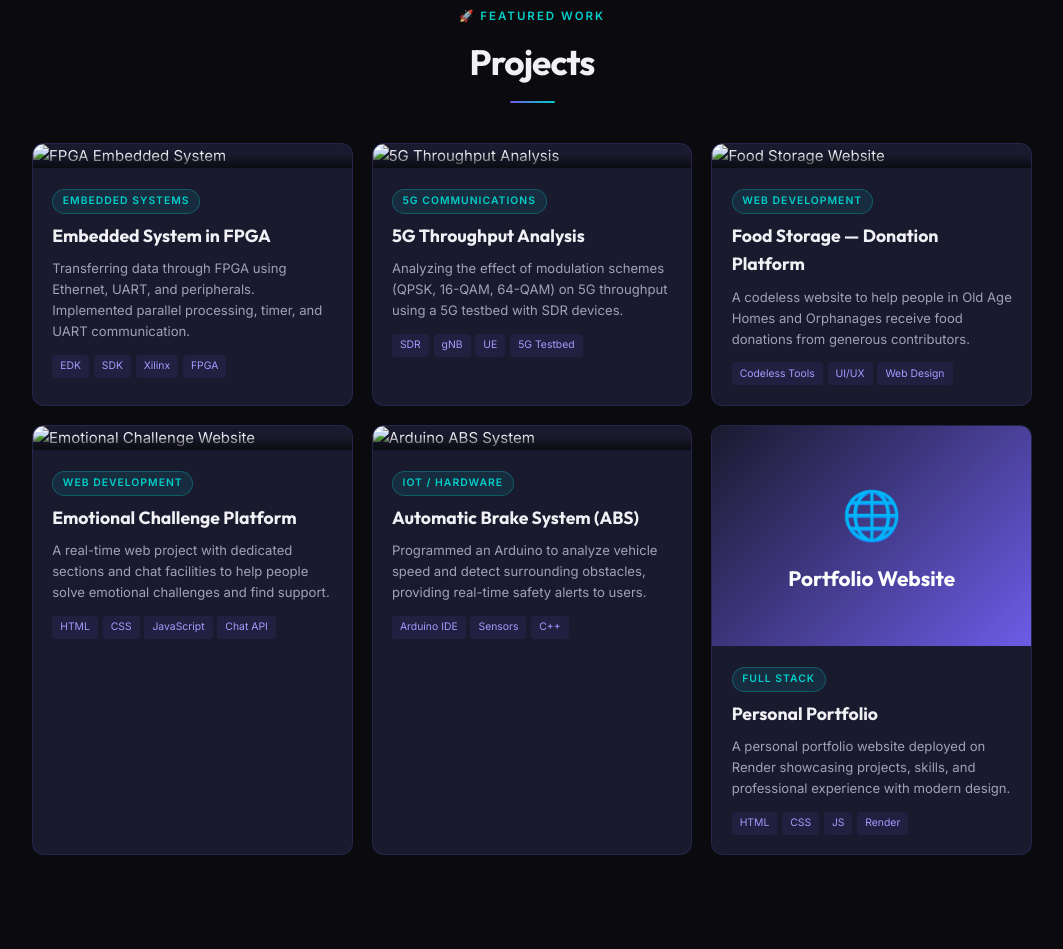
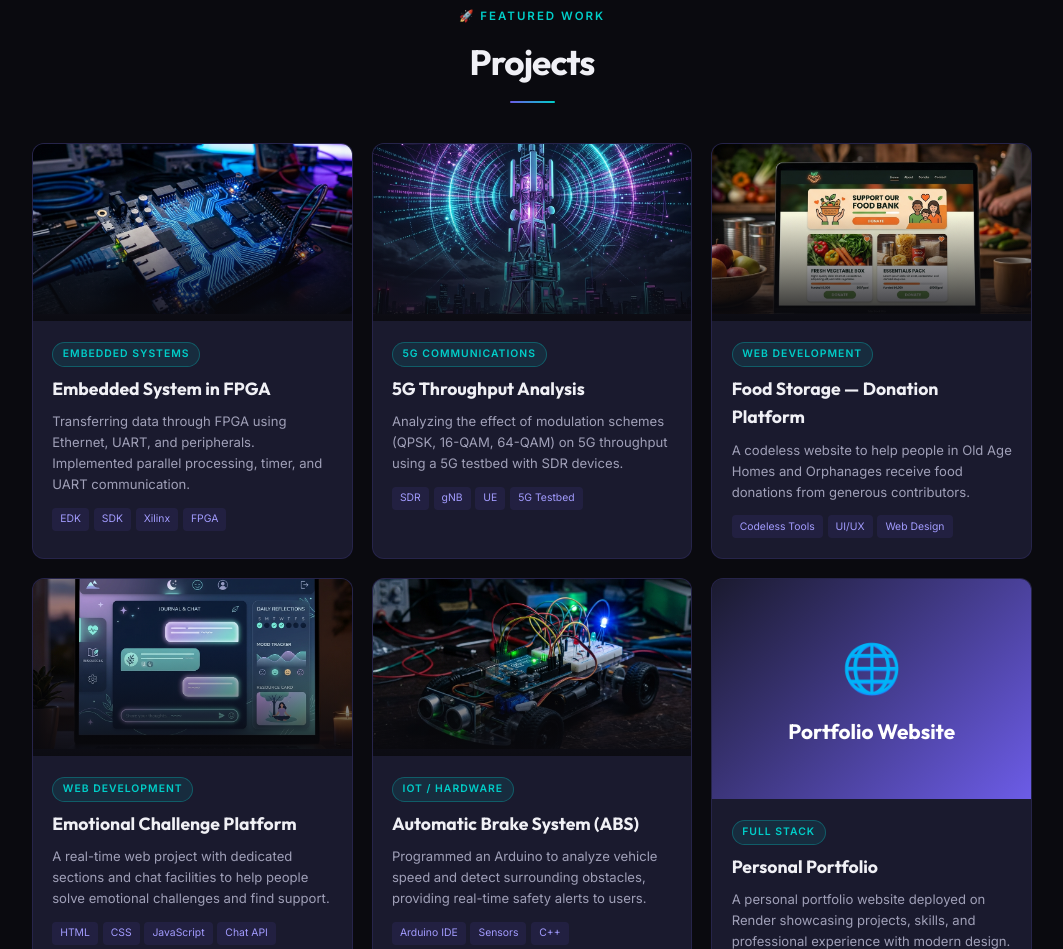
Before and after one commit to manikyarao23/manik_portfolio, a plain HTML site: page index.html in a window 1280 px wide. Shown: the part 2833-3782 px from the top of the page, without its empty margins (108-1171 px from the left). Drawn offline with Linux system fonts and the light colour scheme.

Commit message:
Update image source paths in index.html

```diff
--- a/index.html
+++ b/index.html
@@ -222,7 +222,7 @@
         <!-- Project 1: FPGA -->
         <div class="project-card reveal">
           <div class="project-image-wrapper">
-            <img src="images/fpga.png" alt="FPGA Embedded System" class="project-image">
+            <img src="fpga.png" alt="FPGA Embedded System" class="project-image">
             <div class="project-overlay"></div>
           </div>
           <div class="project-content">
@@ -241,7 +241,7 @@
         <!-- Project 2: 5G -->
         <div class="project-card reveal">
           <div class="project-image-wrapper">
-            <img src="images/5g.png" alt="5G Throughput Analysis" class="project-image">
+            <img src="5g.png" alt="5G Throughput Analysis" class="project-image">
             <div class="project-overlay"></div>
           </div>
           <div class="project-content">
@@ -260,7 +260,7 @@
         <!-- Project 3: Food Storage -->
         <div class="project-card reveal">
           <div class="project-image-wrapper">
-            <img src="images/food.png" alt="Food Storage Website" class="project-image">
+            <img src="food.png" alt="Food Storage Website" class="project-image">
             <div class="project-overlay"></div>
           </div>
           <div class="project-content">
@@ -278,7 +278,7 @@
         <!-- Project 4: Emotional Challenge -->
         <div class="project-card reveal">
           <div class="project-image-wrapper">
-            <img src="images/emotional.png" alt="Emotional Challenge Website" class="project-image">
+            <img src="emotional.png" alt="Emotional Challenge Website" class="project-image">
             <div class="project-overlay"></div>
           </div>
           <div class="project-content">
@@ -297,7 +297,7 @@
         <!-- Project 5: ABS -->
         <div class="project-card reveal">
           <div class="project-image-wrapper">
-            <img src="images/arduino.png" alt="Arduino ABS System" class="project-image">
+            <img src="arduino.png" alt="Arduino ABS System" class="project-image">
             <div class="project-overlay"></div>
           </div>
           <div class="project-content">
```
